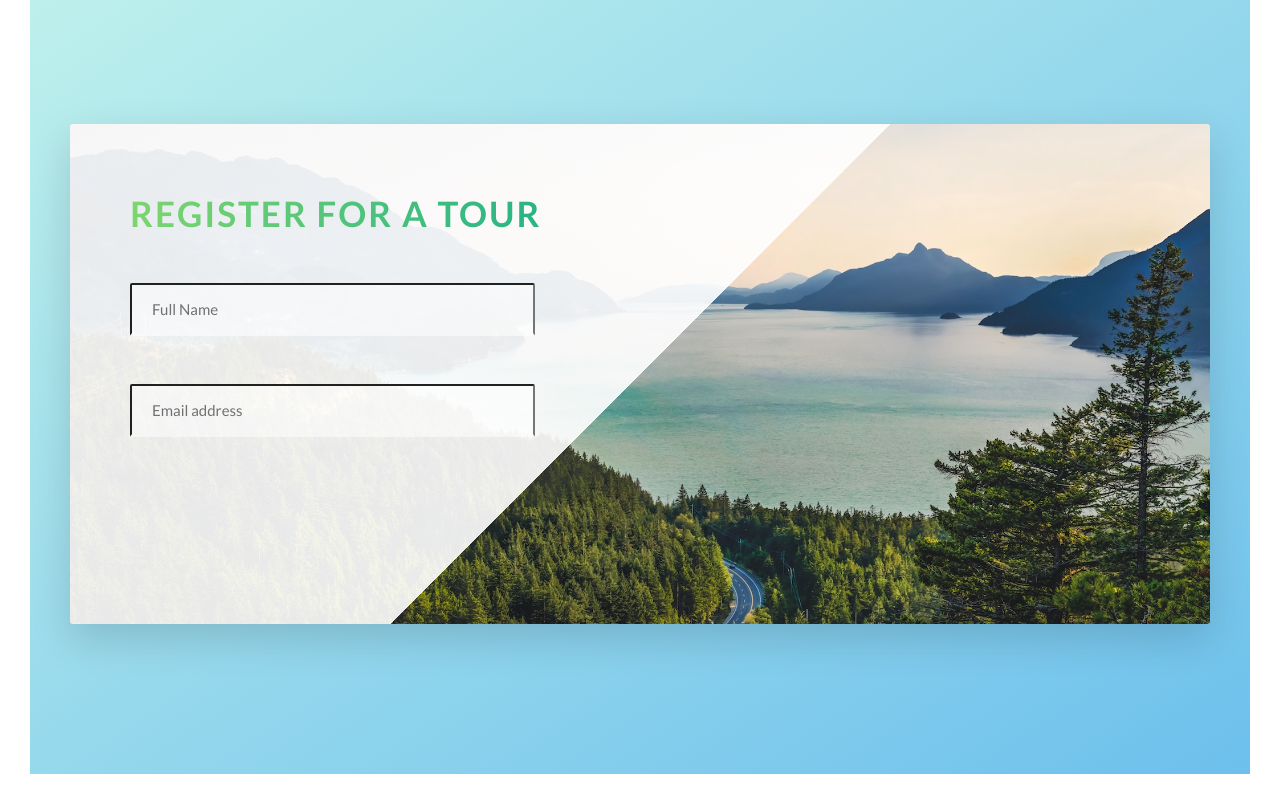
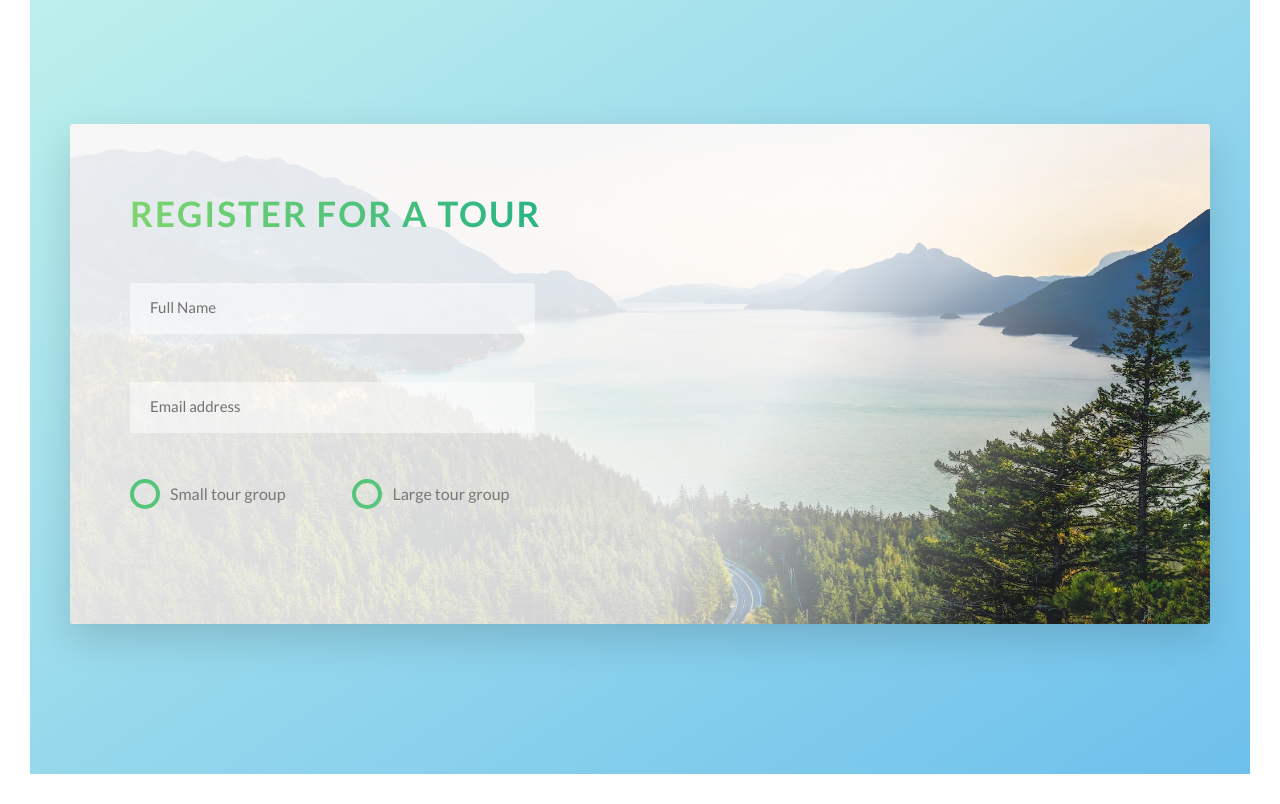
Before and after one commit to kkuzmov/natours, a website: page index.html in a window 1280 px wide. Shown: the part 4420-5224 px from the top of the page. Drawn offline with Linux system fonts and the light colour scheme.

Commit message:
last form group - radio buttons

```diff
--- a/index.html
+++ b/index.html
@@ -289,6 +289,20 @@
                   <input type="email" class="form__input" placeholder="Email address" id="email" required>
                   <label for="email" class="form__label">Email address</label>
                 </div>
+                <div class="form__group">
+                  <div class="form__radio-group">
+                    <input type="radio" class="form__radio-input" id="small" name="group">
+                    <label for="small" class="form__radio-label">
+                      <span class="form__radio-btn"></span>
+                      Small tour group</label>
+                  </div>
+                  <div class="form__radio-group">
+                    <input type="radio" class="form__radio-input" id="large" name="group">
+                    <label for="large" class="form__radio-label">
+                      <span class="form__radio-btn"></span>
+                      Large tour group</label>
+                  </div>
+                </div>
               </form>
             </div>
           </div>
--- a/sass/base/_base.scss
+++ b/sass/base/_base.scss
@@ -13,3 +13,7 @@ html {
 body {
   box-sizing: border-box;
 }
+
+input {
+  border: none;
+}
--- a/sass/components/_form.scss
+++ b/sass/components/_form.scss
@@ -14,6 +14,7 @@
     border-bottom: 3px solid transparent;
     display: block;
     width: 90%;
+    transition: all .3s;
 
 
     &:focus {
@@ -47,4 +48,55 @@
       transform: translateY(-4rem);
     }
   }
+
+  &__radio-group {
+    width: 49%;
+    display: inline-block;
+  }
+
+  &__radio-label {
+    font-size: 1.6rem;
+    cursor: pointer;
+    position: relative;
+    padding-left: 2.5em;
+  }
+
+  &__radio-btn {
+    height: 3rem;
+    width: 3rem;
+    border: 4px solid $mediumGreen;
+    border-radius: 50%;
+    display: inline-block;
+    position: absolute;
+    left: 0;
+    top: -5px;
+
+
+    &::after {
+      content: '';
+      display: block;
+      height: 15px;
+      width: 15px;
+      position: absolute;
+      border-radius: 50%;
+      top: 50%;
+      left: 50%;
+      transform: translate(-50%, -50%);
+      background-color: $mediumGreen;
+      opacity: 0;
+      transition: opacity .2s;
+    }
+  }
+
+  &__radio-input {
+    display: none;
+    &:checked {
+      ~ .form__radio-label {
+        .form__radio-btn::after {
+          opacity: 1;
+        }
+      }
+    }
+
+  }
 }
--- a/sass/pages/_home.scss
+++ b/sass/pages/_home.scss
@@ -34,7 +34,7 @@
 }
 
 .book {
-  background-image: linear-gradient(135deg, rgba($colorWhite, .9) 0%, rgba($colorWhite, .9) 50%, transparent 50%), url('../img/nat-10.jpg');
+  background-image: linear-gradient(120deg, rgba($colorWhite, .9) 0%, rgba($colorWhite, .8) 60%, transparent 84%), url('../img/nat-10.jpg');
   background-size: cover;
   height: 50rem;
   border-radius: 3px;
```
Also changed, not shown: css/styles.css, 1 other file.
